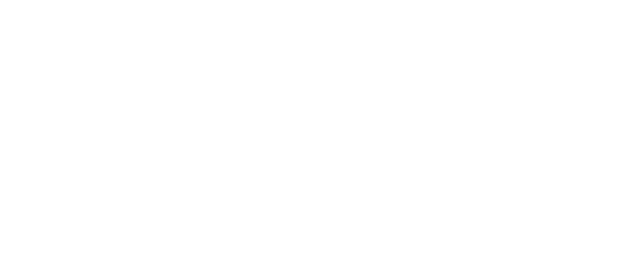
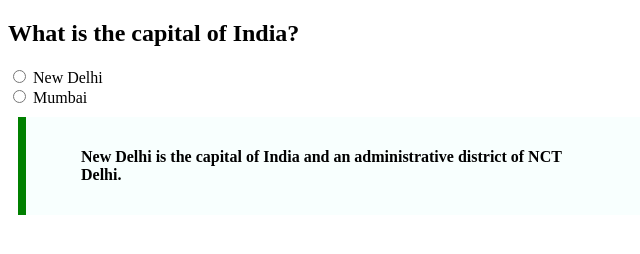
Before and after one commit to acciojob/trivia-polashbiswas, a website: page main.html in a window 1280 px wide. Shown: the whole page, without its empty margins (0-640 px from the left). Drawn offline with Linux system fonts and the light colour scheme.

Commit message:
created a submission

```diff
--- a/main.html
+++ b/main.html
@@ -7,6 +7,20 @@
 </head>
 
 <body>
+
+	<h2>What is the capital of India?</h2>
+	<div>
+		<input type = "radio" value = "newDelhi" name = "city" id = "n">
+		<label for = "n">New Delhi</label>
+		<br>
+		<input type = "radio" value = "mumbai" name = "city" id = "m">
+		<label for = "m">Mumbai</label>
+	</div>
+	<div id = "block">
+		<blockquote cite = "https://en.wikipedia.org/wiki/New_Delhi">
+			<p>New Delhi is the capital of India and an administrative district of NCT Delhi.</p>
+		</blockquote>
+	</div>
 	<!-- the entire body must be written by student -->
     <script type="text/javascript" src="./script.js">
 </script>
--- a/styles.css
+++ b/styles.css
@@ -1,2 +1,9 @@
-
+#block{
+	max-width: 600px;
+	margin: 10px;
+	padding: 15px;
+	border-left: 8px solid green;
+	background-color:#f8fffe;
+	font-weight: bold;
+}
 /* Your CSS Code here. */
```
